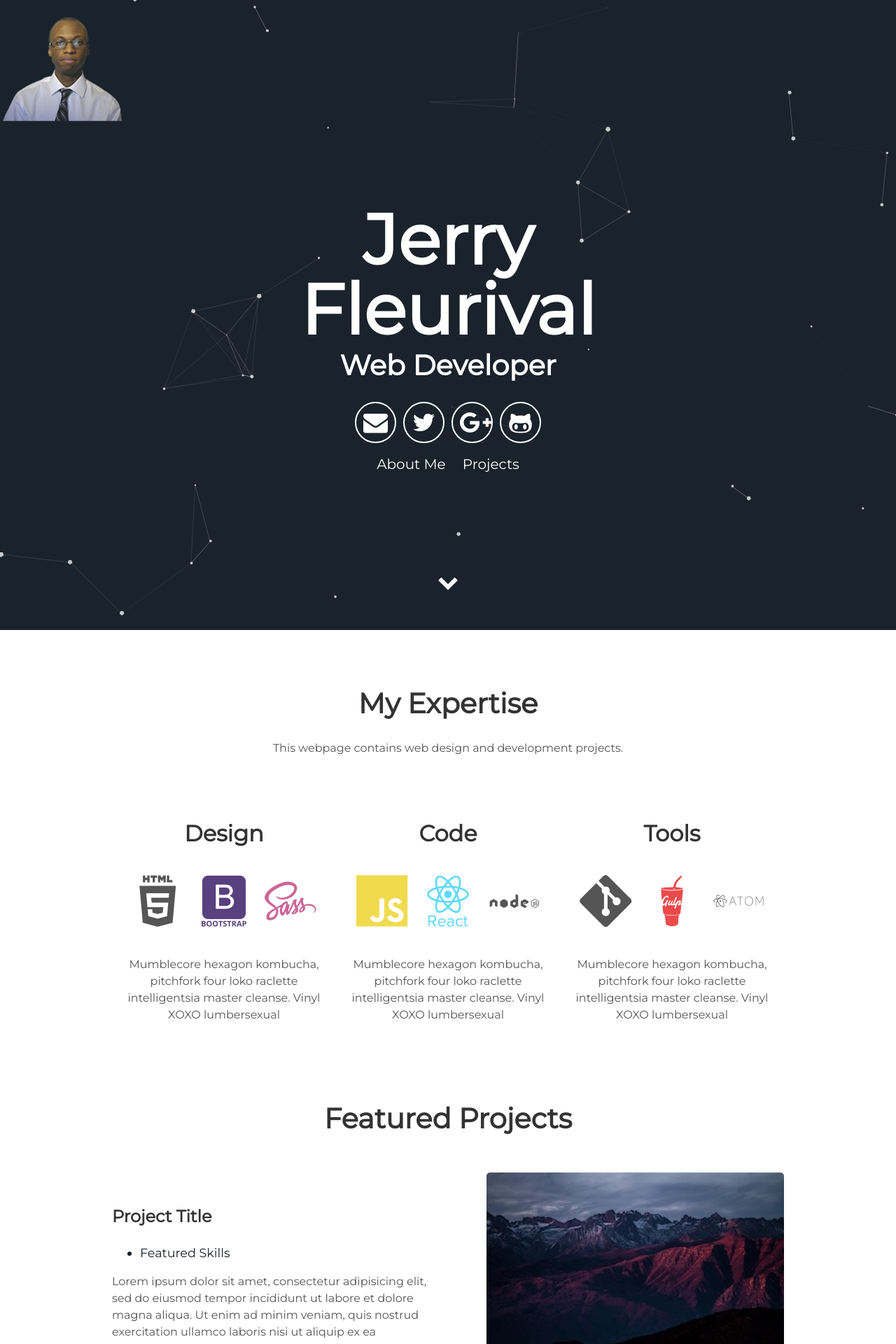
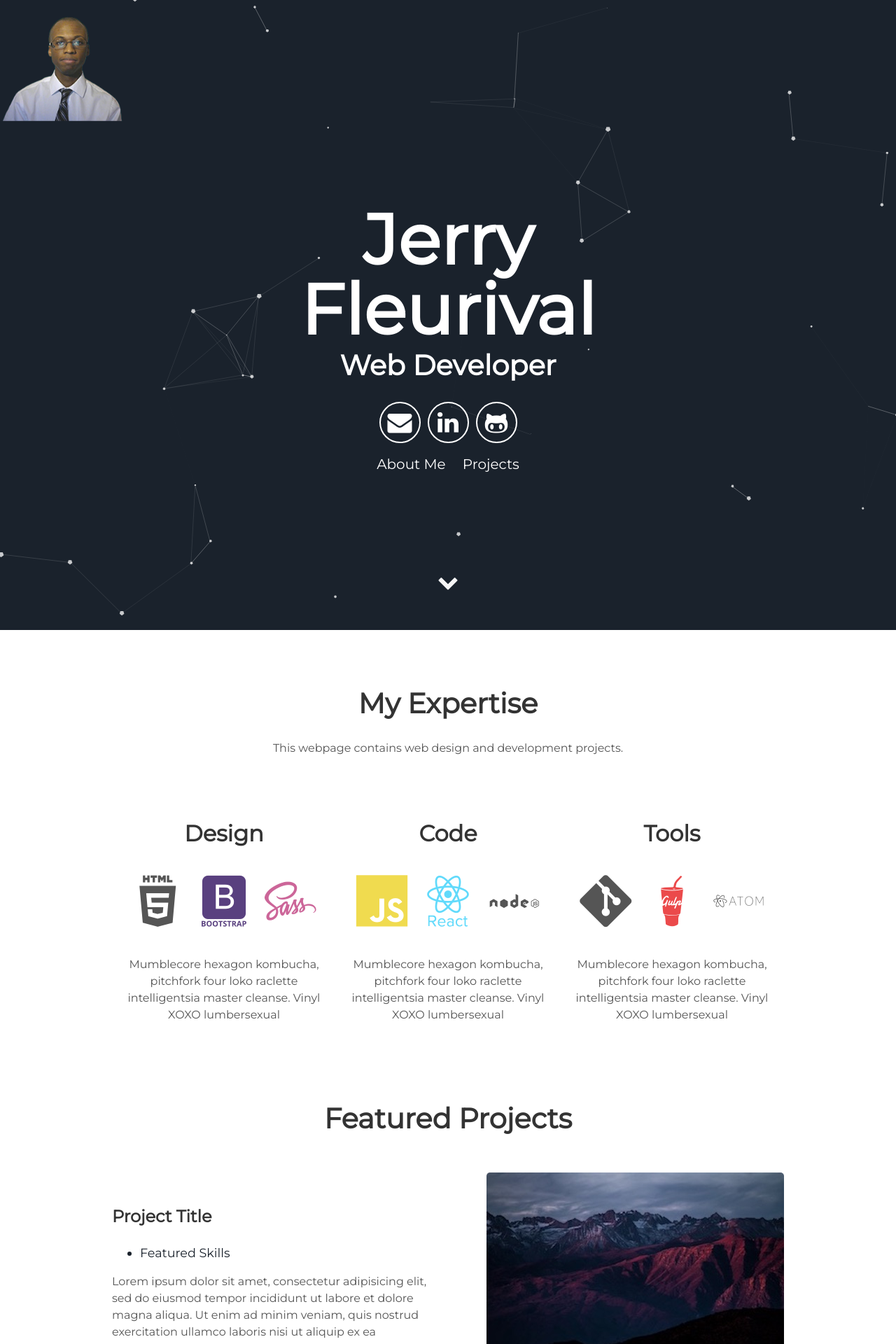
Before and after one commit to jerryfleurival/jerryfleurival.github.io, a Jekyll site: the page built from index.html, in a window 1280 px wide. Shown: the top 1920 px of the page at 70% size. Built offline with Jekyll 4.4.1, drawn with Linux system fonts in a browser that asks for light colours.

Commit message:
Update header.html
Added my personal links: Email, LinkedIn, GitHub

```diff
--- a/_includes/header.html
+++ b/_includes/header.html
@@ -5,10 +5,9 @@
         <span class="site-description">{{site.user_title}}</span>
       </h1>
       <div class="header-icons">
-        <a aria-label="Send email" href="#"><i class="icon fa fa-envelope"></i></a>
-        <a aria-label="My Twitter" target="_blank" href="#"><i class="icon fa fa-twitter" aria-hidden="true"></i></a>
-        <a aria-label="My Google Plus" target="_blank" href="#"><i class="icon fa fa-google-plus" aria-hidden="true"></i></a>
-        <a aria-label="My Github" target="_blank" href="#"><i class="icon fa fa-github-alt" aria-hidden="true"></i></a>
+        <a aria-label="Send email" href="mailto:contact@jerryfleurival.com"><i class="icon fa fa-envelope"></i></a>
+        <a aria-label="My LinkedIn" target="_blank" href="htttps://www.linkedin.com/jerryfleurival" rel="noreferrer"><i class="icon fa fa-linkedin" aria-hidden="true"></i></a>
+        <a aria-label="My Github" target="_blank" href="https://www.github.com/jerryfleurival" rel="noreferrer"><i class="icon fa fa-github-alt" aria-hidden="true"></i></a>
       </div>
       <div class="header-links">
         <a class="link" href="#about" data-scroll>About Me</a>
```
